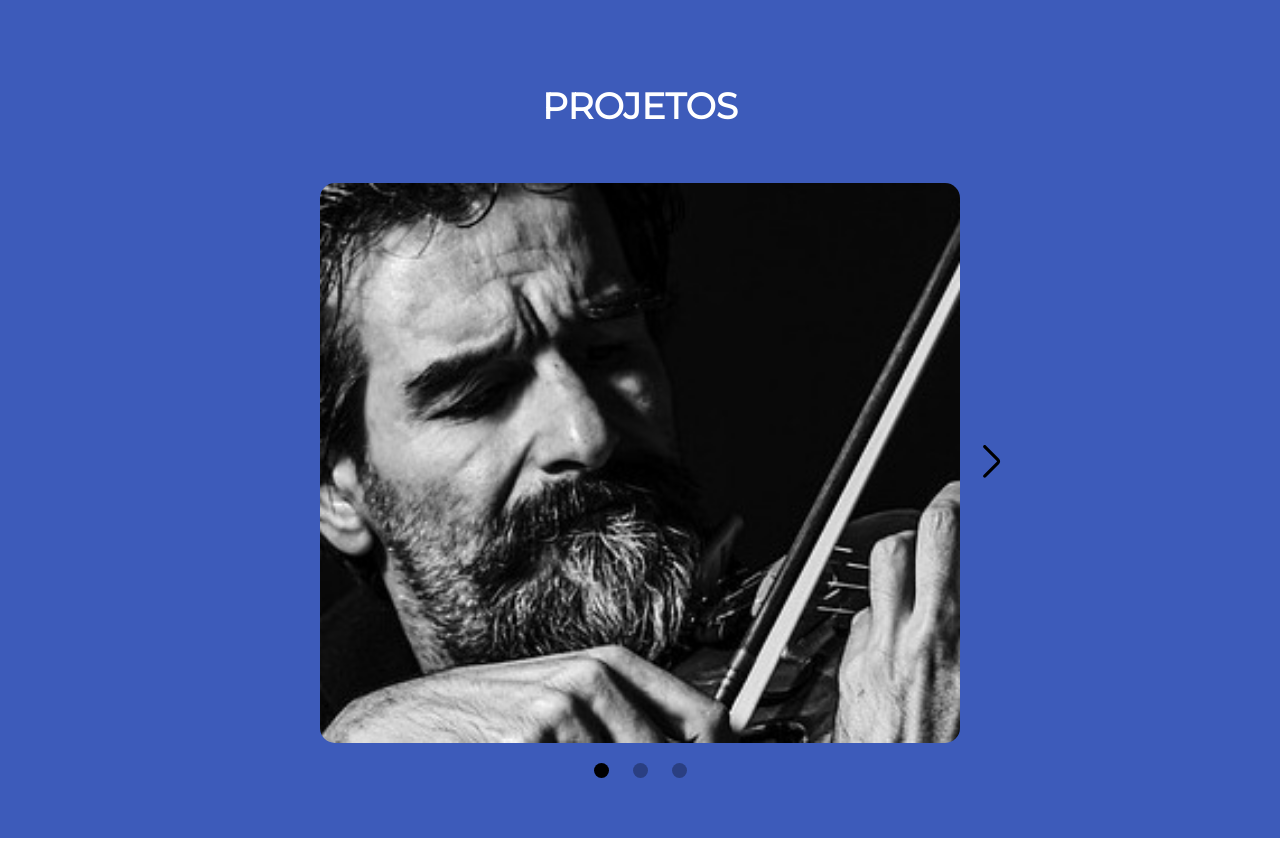
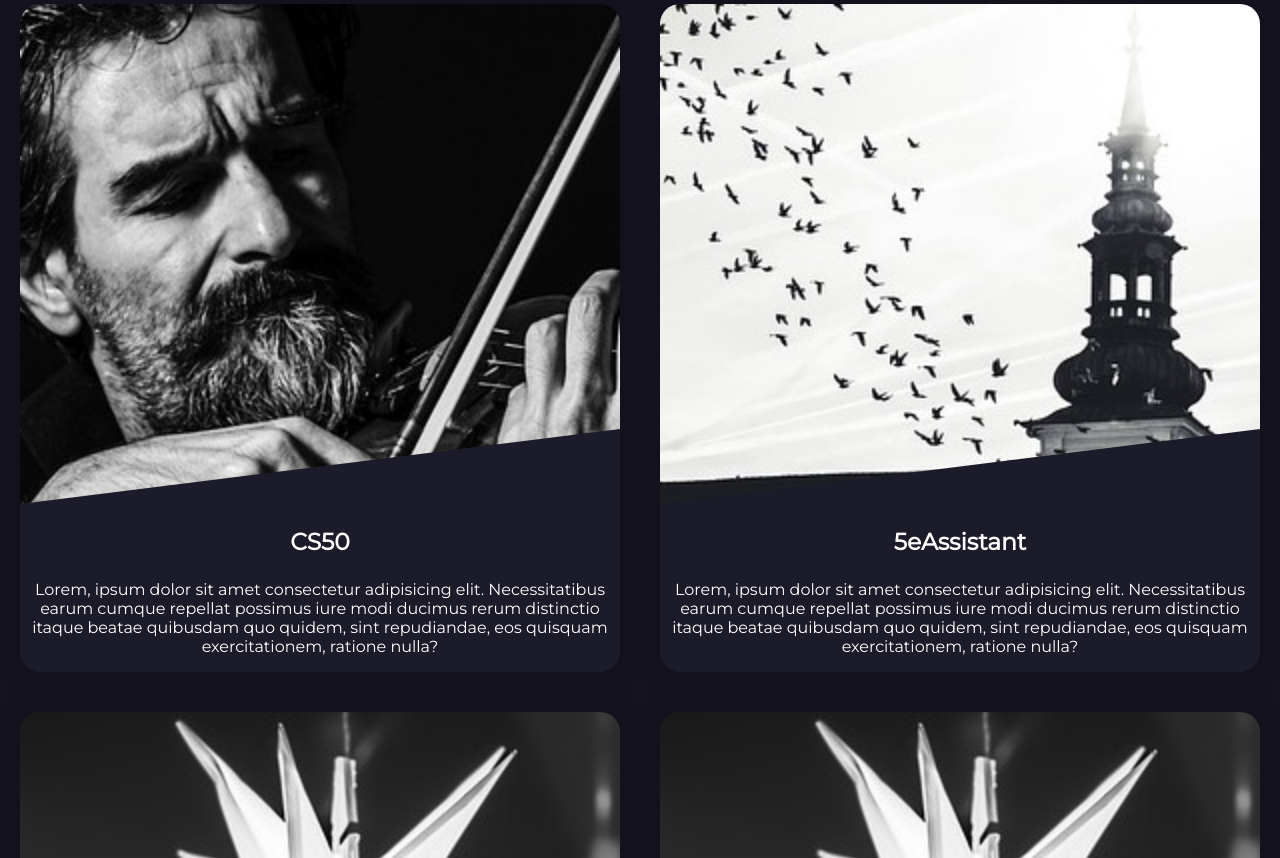
Before and after one commit to TrezzeIohan/myPortfolio, a plain HTML site: page index.html in a window 1280 px wide. Shown: the part 2702-3560 px from the top of the page. Drawn offline with Linux system fonts and the light colour scheme.

Commit message:
Add files via upload

```diff
--- a/assets/style.css
+++ b/assets/style.css
@@ -179,95 +179,40 @@ main {
 
 
 /*Estilização do carrossel*/
-#projects {
-    flex-direction: column;
-    padding: 5vh;
-    justify-content: center;
-    height: 100vh;
+#projectsContentBox{
+    background-color: #151320;
+   /* height: 100vh; */
+    display: grid;
+    place-items: center center;
 }
 
-#projects-h2{
-    padding-bottom: 2%;
-    font-size: larger;
+.projects{
+    display: grid;
+    grid-template-columns: repeat(auto-fit, minmax(400px, 1fr));
+    padding: 20px;
+    grid-gap: 40px;
 }
 
-.carousel{
-    position: relative;
-    height: 70vh;
-    width: 50vw;
-    margin: 0 auto;
+.project{
+    background-color: #1c1b29;
+    border-radius: 20px;
+    box-shadow: 0 0 30px rgba(0,0,0,0.18);
 }
 
-.carousel__image {
-    width: 100%;
-    height: 100%;
-    object-fit: cover;
-    border-radius: 15px;
+.container{
+    position: relative;
+    clip-path: polygon(0 0,100% 0, 100% 85%, 0 100%);
 }
 
-.carousel__track-container{
-    height: 100%;
-    position: relative;
-    overflow: hidden;
+.project-img{
+    width: 100%;
+    display: block;
+    border-radius: 20px 20px 0 0;
 }
 
-.carousel__track {
-    padding: 0;
-    margin: 0;
-    list-style: none;
-    position: relative;
-    height: 100%;
-    transition: transform 250ms ease-in;
-}
 
-.carousel__slide {
-    position: absolute;
-    top: 0;
-    bottom: 0;
-    width: 100%;
-}
 
-.carousel__button {
-    position: absolute;
-    top: 50%;
-    transform: translateY(-50%);
-    background: transparent;
-    border: 0;
-    cursor: pointer;
-}
 
-.carousel__button--left{
-    left: -60px;
-}
-
-.carousel__button--right{
-    right: -60px;
-}
-
-.carousel__button img {
-    width: 50px;
-    height:50px;
-}
-
-.carousel__nav {
-    display: flex;
-    justify-content: center;
-    padding: 20px 0;
-}
-
-.carousel__indicator{
-    border: 0;
-    border-radius: 50%;
-    width: 15px;
-    height: 15px;
-    background: rgba(0,0,0,.3);
-    margin: 0 12px;
-    cursor: pointer;
-}
-
-.carousel__indicator.current-slide {
-    background: rgba(0,0,0.75);
-}
 
 .is-hidden {
     display: none;
--- a/index.html
+++ b/index.html
@@ -119,41 +119,63 @@
                 </div>
             </section>
 
-            <section class="contentbox" id="projects">
-
-                <div class="text" id="projects-h2">
-                    <h2>
-                        PROJETOS
-                    </h2>
+            <section class="contentbox" id="projectsContentBox">
+                <div class="projects">
+                    <div class="project project1">
+                        <div class="container">
+                            <img class="project-img" src="images/p1.jpg" alt="">
+                        </div>
+                        <div class="details">
+                            <h3>CS50</h3>
+                            <p>Lorem, ipsum dolor sit amet consectetur adipisicing elit.
+                            Necessitatibus earum cumque repellat possimus iure modi
+                            ducimus rerum distinctio itaque beatae quibusdam quo quidem,
+                            sint repudiandae, eos quisquam exercitationem, ratione nulla?
+                            </p>
+                        </div>
+                    </div>
+                    <div class="project project2">
+                        <div class="container">
+                            <img class="project-img" src="images/p2.jpg" alt="">
+                        </div>
+                        <div class="details">
+                            <h3>5eAssistant</h3>
+                            <p>Lorem, ipsum dolor sit amet consectetur adipisicing elit.
+                            Necessitatibus earum cumque repellat possimus iure modi
+                            ducimus rerum distinctio itaque beatae quibusdam quo quidem,
+                            sint repudiandae, eos quisquam exercitationem, ratione nulla?
+                            </p>
+                        </div>
+                    </div>
+                    <div class="project project3">
+                        <div class="container">
+                            <img class="project-img" src="images/p3.jpg" alt="">
+                        </div>
+                        <div class="details">
+                            <h3>Em breve</h3>
+                            <p>Lorem, ipsum dolor sit amet consectetur adipisicing elit.
+                            Necessitatibus earum cumque repellat possimus iure modi
+                            ducimus rerum distinctio itaque beatae quibusdam quo quidem,
+                            sint repudiandae, eos quisquam exercitationem, ratione nulla?
+                            </p>
+                        </div>
+                    </div>
+                    <div class="project project4">
+                        <div class="container">
+                            <img class="project-img" src="images/p3.jpg" alt="">
+                        </div>
+                        <div class="details">
+                            <h3>Em breve</h3>
+                            <p>Lorem, ipsum dolor sit amet consectetur adipisicing elit.
+                            Necessitatibus earum cumque repellat possimus iure modi
+                            ducimus rerum distinctio itaque beatae quibusdam quo quidem,
+                            sint repudiandae, eos quisquam exercitationem, ratione nulla?
+                            </p>
+                        </div>
+                    </div>
                 </div>
 
-                <div class="carousel">
-                    <button class="carousel__button carousel__button--left is-hidden">
-                        <img src="images/left.svg" alt="left arrow">
-                    </button>
-                    <div class="carousel__track-container">
-                        <ul class="carousel__track">
-                            <li class="carousel__slide current-slide">
-                                <img class="carousel__image" src="images/p1.jpg" alt="">
-                            </li>
-                            <li class="carousel__slide">
-                                <img class="carousel__image" src="images/p2.jpg" alt="">
-                            </li>
-                            <li class="carousel__slide">
-                                <img class="carousel__image" src="images/p3.jpg" alt="">
-                            </li>
-                        </ul>
-                    </div>
-                    <button class="carousel__button carousel__button--right">
-                        <img src="images/right.svg" alt="right arrow">
-                    </button>
 
-                    <div class="carousel__nav">
-                        <button class="carousel__indicator current-slide"></button>
-                        <button class="carousel__indicator"></button>
-                        <button class="carousel__indicator"></button>
-                    </div>
-                </div>
 
 
             </section>
```
Also changed, not shown: 1 other file.
